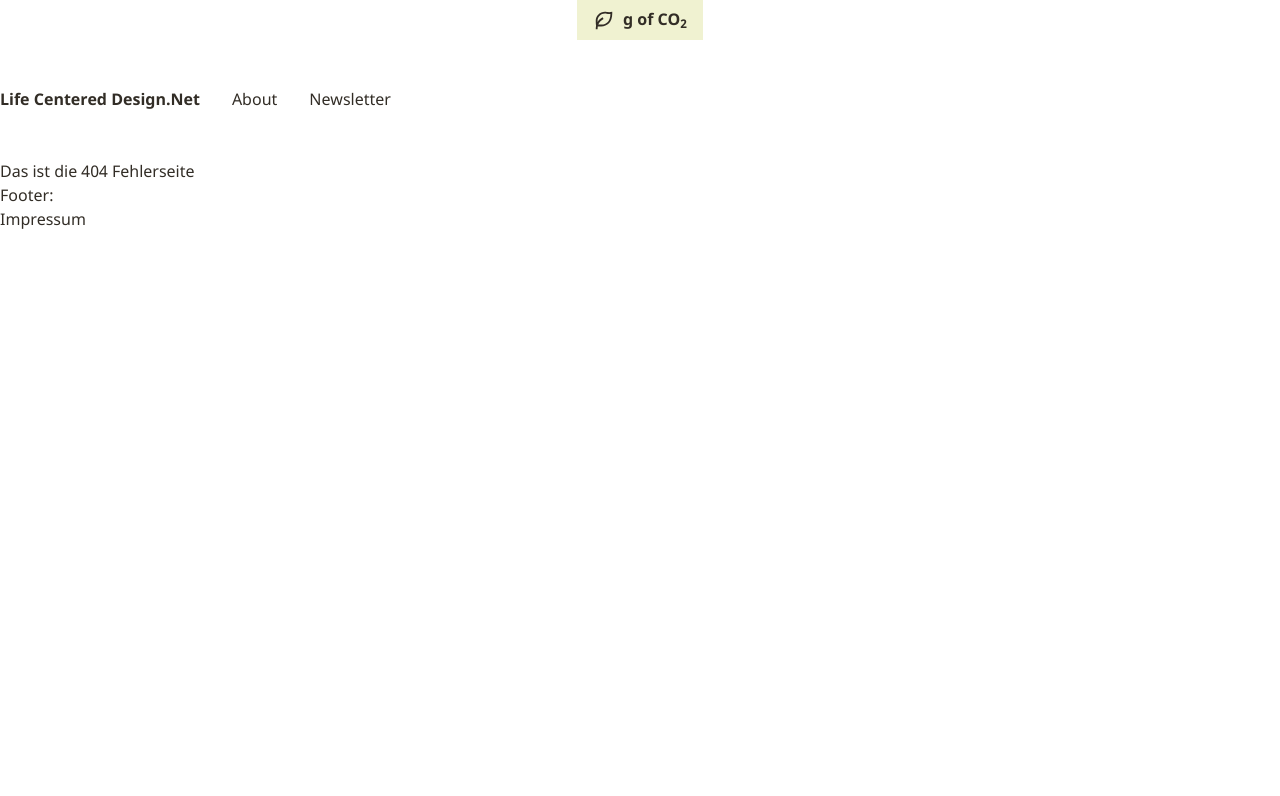
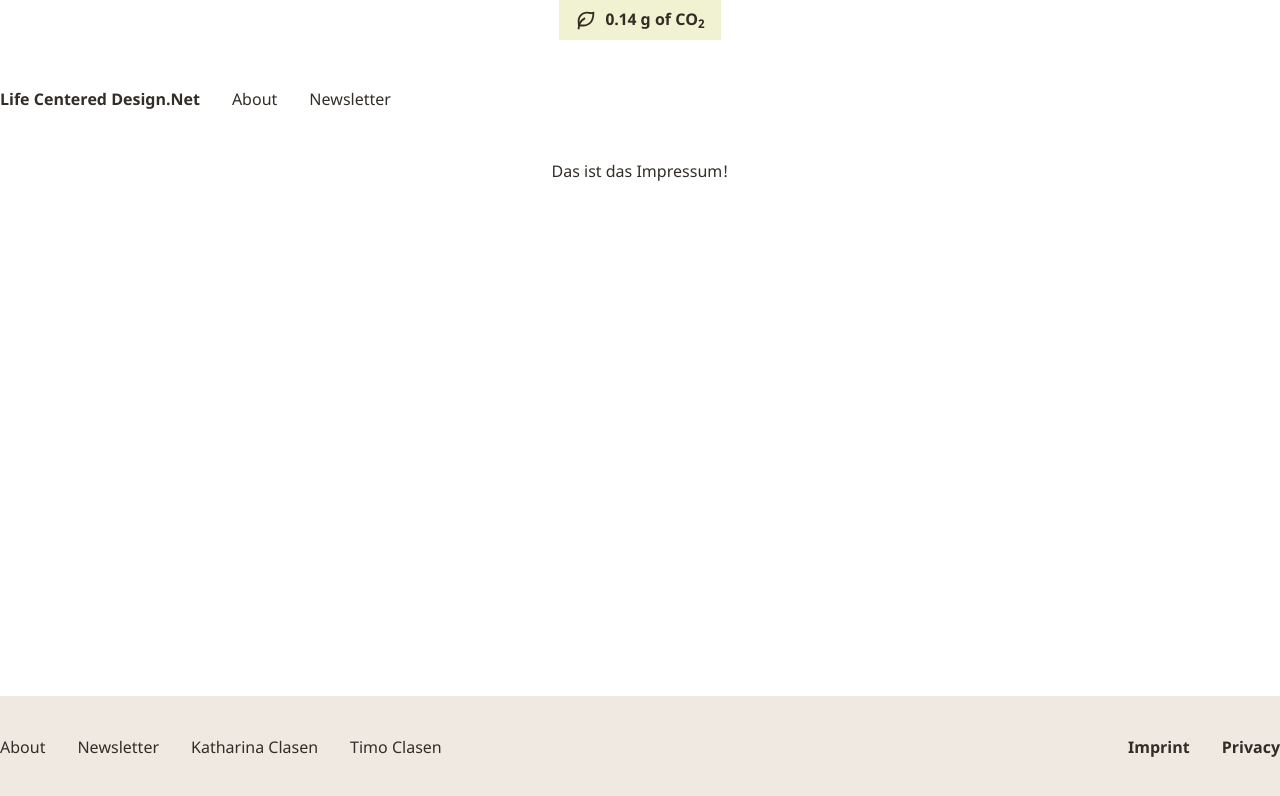
Before and after one commit to timoclsn/lifecentereddesign, a Next.js app: page /imprint in a window 1280 px wide. Before the commit this address had no page. Shown: the top 796 px of the page. Built offline with nearby package versions, Linux system fonts and the light colour scheme.

Commit message:
Add Footer

```diff
--- a/components/Footer.js
+++ b/components/Footer.js
@@ -4,17 +4,29 @@ import CenteredColumn from '@/components/CenteredColumn';
 
 export default function Footer() {
     return (
+        <footer className="mt-auto bg-oak">
             <CenteredColumn>
-            <footer>
-                <span>Footer: </span>
-                <ul>
+                <div className="flex justify-between py-10">
+                    <ul className="flex space-x-8">
+                        <li>About</li>
+                        <li>Newsletter</li>
+                        <li>Katharina Clasen</li>
+                        <li>Timo Clasen</li>
+                    </ul>
+                    <ul className="flex space-x-8 font-bold">
                         <li>
-                        <Link href="/impressum">
-                            <a>Impressum</a>
+                            <Link href="/imprint">
+                                <a>Imprint</a>
+                            </Link>
+                        </li>
+                        <li>
+                            <Link href="/privacy">
+                                <a>Privacy</a>
                             </Link>
                         </li>
                     </ul>
+                </div>
+            </CenteredColumn>
         </footer>
-        </CenteredColumn>
     );
 }
--- a/pages/_document.js
+++ b/pages/_document.js
@@ -3,9 +3,9 @@ import Document, { Head, Html, Main, NextScript } from 'next/document';
 class MyDocument extends Document {
     render() {
         return (
-            <Html lang="en" className="min-h-screen">
+            <Html lang="en">
                 <Head />
-                <body className="min-h-screen text-black bg-white">
+                <body className="text-base text-black bg-white">
                     <Main />
                     <NextScript />
                 </body>
--- a/pages/impressum.js
+++ /dev/null
@@ -1,5 +0,0 @@
-import Layout from '@/components/Layout';
-
-export default function Legal() {
-    return <Layout>Das ist das Impressum!</Layout>;
-}
--- /dev/null
+++ b/pages/imprint.js
@@ -0,0 +1,18 @@
+import Layout from '@/components/Layout';
+import { getCO2Consumtion } from '@/lib/co2';
+
+export default function Imprint(props) {
+    return (
+        <Layout co2Consumption={props.co2Consumption}>
+            Das ist das Impressum!
+        </Layout>
+    );
+}
+
+export async function getStaticProps() {
+    const co2Consumption = await getCO2Consumtion('https://timoclasen.de');
+
+    return {
+        props: { co2Consumption }
+    };
+}
--- /dev/null
+++ b/pages/privacy.js
@@ -0,0 +1,18 @@
+import Layout from '@/components/Layout';
+import { getCO2Consumtion } from '@/lib/co2';
+
+export default function Privacy(props) {
+    return (
+        <Layout co2Consumption={props.co2Consumption}>
+            Das ist die Datenschutzerklärung!
+        </Layout>
+    );
+}
+
+export async function getStaticProps() {
+    const co2Consumption = await getCO2Consumtion('https://timoclasen.de');
+
+    return {
+        props: { co2Consumption }
+    };
+}
--- a/styles/globals.css
+++ b/styles/globals.css
@@ -23,3 +23,9 @@
         U+02DC, U+2000-206F, U+2074, U+20AC, U+2122, U+2191, U+2193, U+2212,
         U+2215, U+FEFF, U+FFFD;
 }
+
+#__next {
+    display: flex;
+    flex-direction: column;
+    min-height: 100vh;
+}
```
Lines whose indentation alone changed are shown as unchanged.
